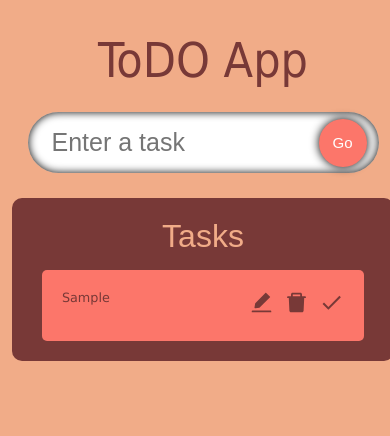
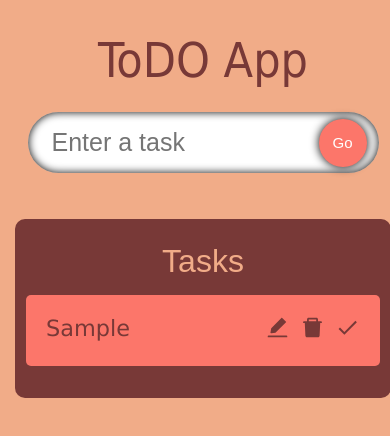
Before and after one commit to ajohnofficial001/todo-app, a React (Create React App) app: page / in a window 390 px wide. Both pictures are taken after typing "Sample" into the empty fields and a click on the button "Go". Shown: the top 436 px of the page. Built offline with nearby package versions, Linux system fonts and the light colour scheme.

Commit message:
Mobile responsiveness

```diff
--- a/src/components/TodoList.tsx
+++ b/src/components/TodoList.tsx
@@ -10,8 +10,7 @@ interface Props {
 }
 
 const TodoList: React.FC<Props> = ({todos, setTodos}) => {
-  return <div className="container">
-            <div className="todos">
+  return <div className="todos">
           <span className="todos__heading">Tasks</span>
           {todos.map((todo) => (
           <SingleTodo
@@ -21,7 +20,6 @@ const TodoList: React.FC<Props> = ({todos, setTodos}) => {
               setTodos={setTodos}
           />
       ))}
-            </div>
     </div>;
 
 };
--- a/src/components/styles.css
+++ b/src/components/styles.css
@@ -5,6 +5,7 @@
     display: flex;
     width: 60%;
     position: relative;
+    padding-bottom: 1.4rem ;
     align-items: center;
 }
 
@@ -19,7 +20,7 @@
 }
 
 .input__box:focus {
-    box-shadow: 0 0 8px 1000px rgba(213, 191, 50, 0.3);
+    box-shadow: 0 0 8px 1000px rgba(71, 70, 65, 0.3);
     outline: none;
 }
 .input__submit {
@@ -44,13 +45,6 @@
     transform: scale(0.8);
     box-shadow: 0 0 5px #000;
 }
-.container {
-    display: flex;
-    width: 94.5%;
-    margin-top: 10px;
-    justify-content: space-between;
-    align-items: flex-start;
-}
 
 div .icon {
   color: #783937ff;
@@ -58,8 +52,8 @@ div .icon {
 .todos {
     display: flex;
     flex-direction: column;
-    padding: 20px 30px;
-    margin: 15px auto;
+    padding: 20px 20px 30px;
+    margin: 0 auto;
     border-radius: 10px;
     font-family: Arial, Helvetica, sans-serif;
     width: 75%;
@@ -73,7 +67,7 @@ div .icon {
 
   .todos__single {
     display: flex;
-    font-family: Verdana, Geneva, Tahoma, sans-serif;
+    font-family: Verdana, Tahoma, sans-serif;
     border-radius: 5px;
     padding: 20px;
     margin-top: 15px;
@@ -83,12 +77,12 @@ div .icon {
   }
   .todos__single:hover {
     box-shadow: 0 0 5px #000;
-    transform: scale(1.05);
+    transform: scale(1.03);
   }
   .todos__single--text {
     flex: 1;
     border: none;
-    font-size: 0.8rem;
+    font-size: 1.4rem;
   }
 
   .todos__single--text:focus {
@@ -107,8 +101,9 @@ div .icon {
       width: 90%;
     }
     .todos {
-      width: 98%;
-      margin-bottom: 1.5rem;
+      min-width: 96.5% !important;
+      margin: 1.5rem 0;
+      padding: 1.5rem 0.7rem 2rem;
     }
     .todos__single {
       width: 100%;
```
Lines whose indentation alone changed are shown as unchanged.
